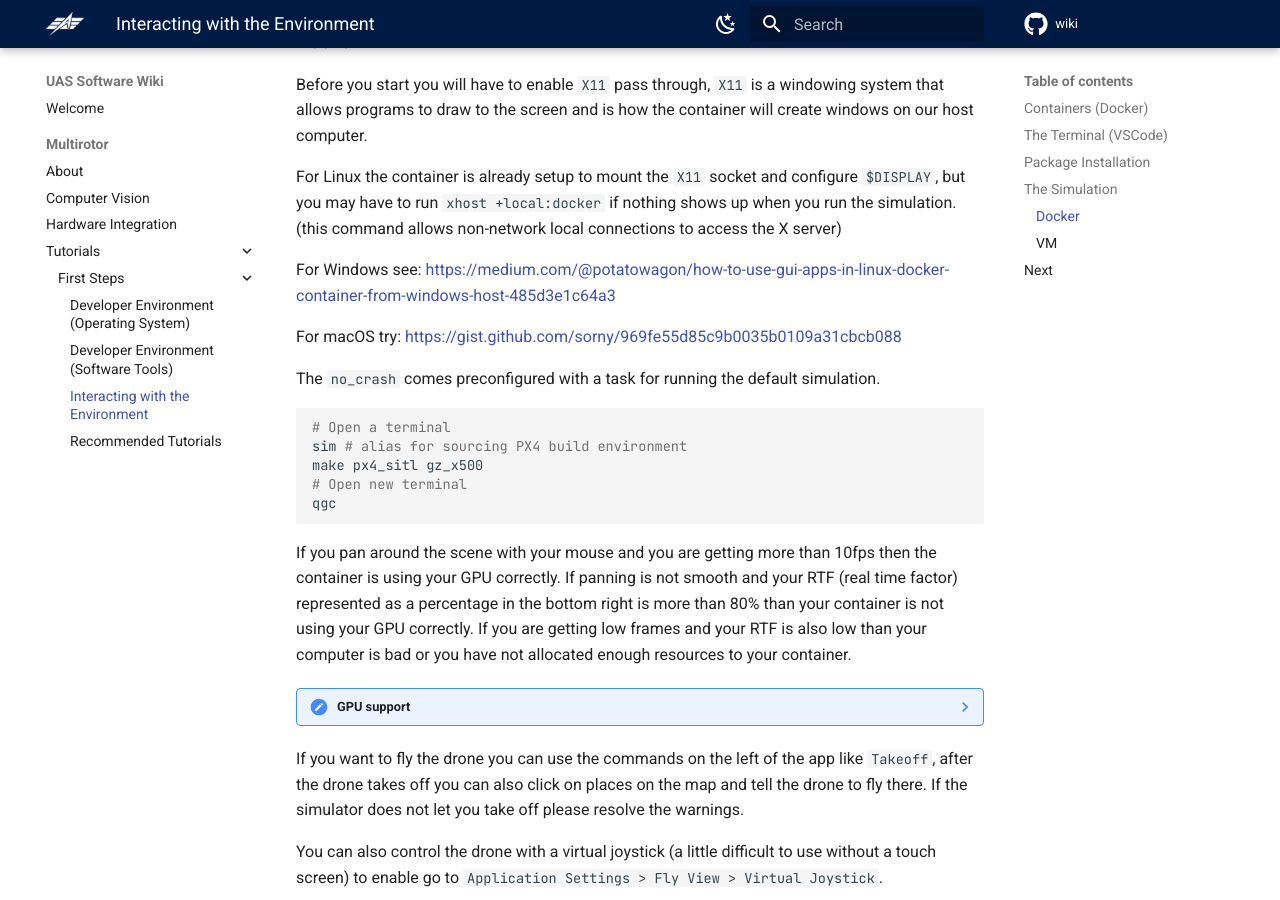
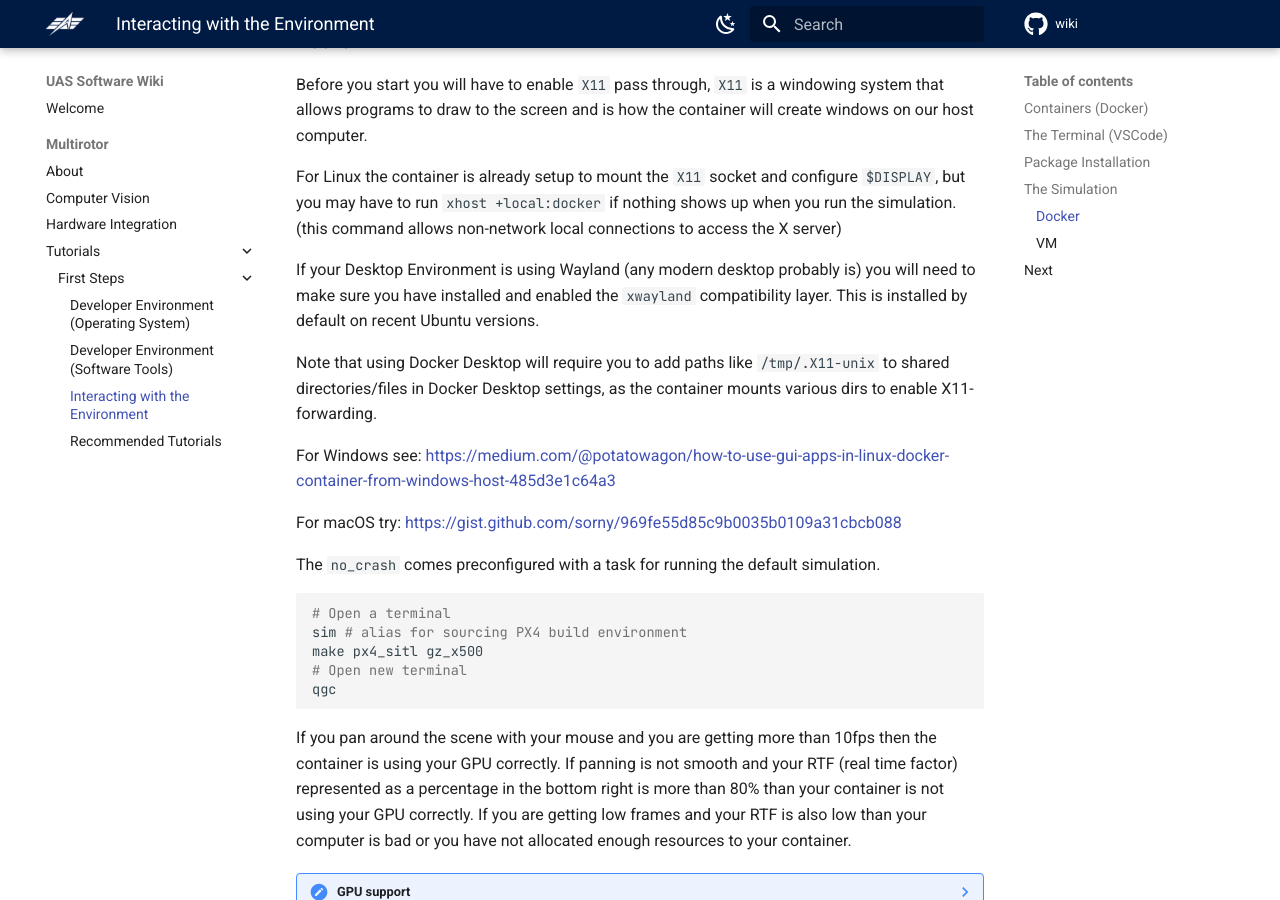
Before and after one commit to UTAT-UAS/wiki, an MkDocs documentation site: the page built from docs/Multirotor/Tutorials/First_Steps/2._Interacting_with_the_Environment.md, in a window 1280 px wide and 900 px high, scrolled down 2249 px. Built offline with MkDocs 1.6.1 and Material for MkDocs 9.7.7, drawn with Linux system fonts in a browser that asks for light colours; comment, search, counter and statistics services are not loaded.

Commit message:
feat: add notes about X11 mounts

```diff
--- a/docs/Multirotor/Tutorials/First_Steps/2._Interacting_with_the_Environment.md
+++ b/docs/Multirotor/Tutorials/First_Steps/2._Interacting_with_the_Environment.md
@@ -64,6 +64,10 @@ If you are coming from Windows `apt` is similar to `winget`, `scoop`, or `choco`
 Before you start you will have to enable `X11` pass through, `X11` is a windowing system that allows programs to draw to the screen and is how the container will create windows on our host computer.
 
 For Linux the container is already setup to mount the `X11` socket and configure `$DISPLAY`, but you may have to run `xhost +local:docker` if nothing shows up when you run the simulation. (this command allows non-network local connections to access the X server)
+
+If your Desktop Environment is using Wayland (any modern desktop probably is) you will need to make sure you have installed and enabled the `xwayland` compatibility layer. This is installed by default on recent Ubuntu versions.
+
+Note that using Docker Desktop will require you to add paths like `/tmp/.X11-unix` to shared directories/files in Docker Desktop settings, as the container mounts various dirs to enable X11-forwarding.
 
 For Windows see: [https://medium.com/@potatowagon/how-to-use-gui-apps-in-linux-docker-container-from-windows-host-485d3e1c64a3](https://medium.com/@potatowagon/how-to-use-gui-apps-in-linux-docker-container-from-windows-host-485d3e1c64a3)
 
```
